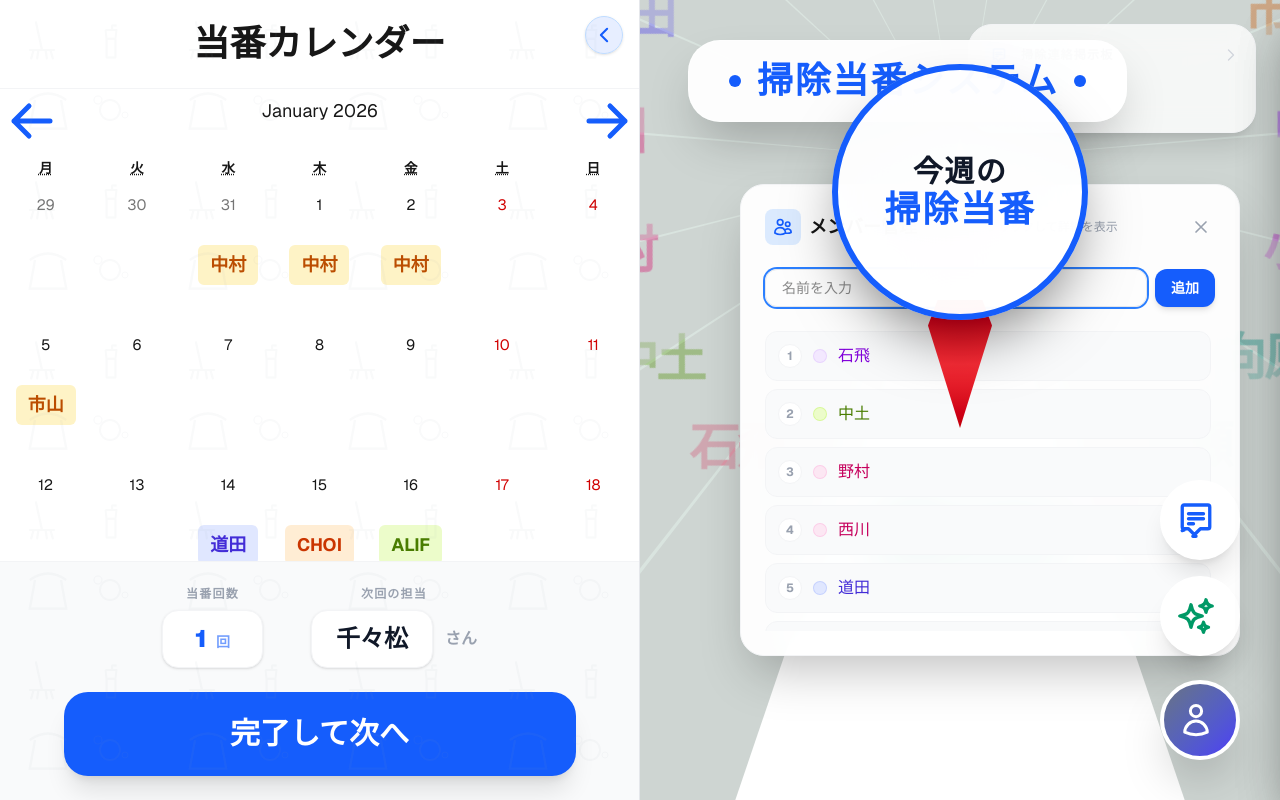
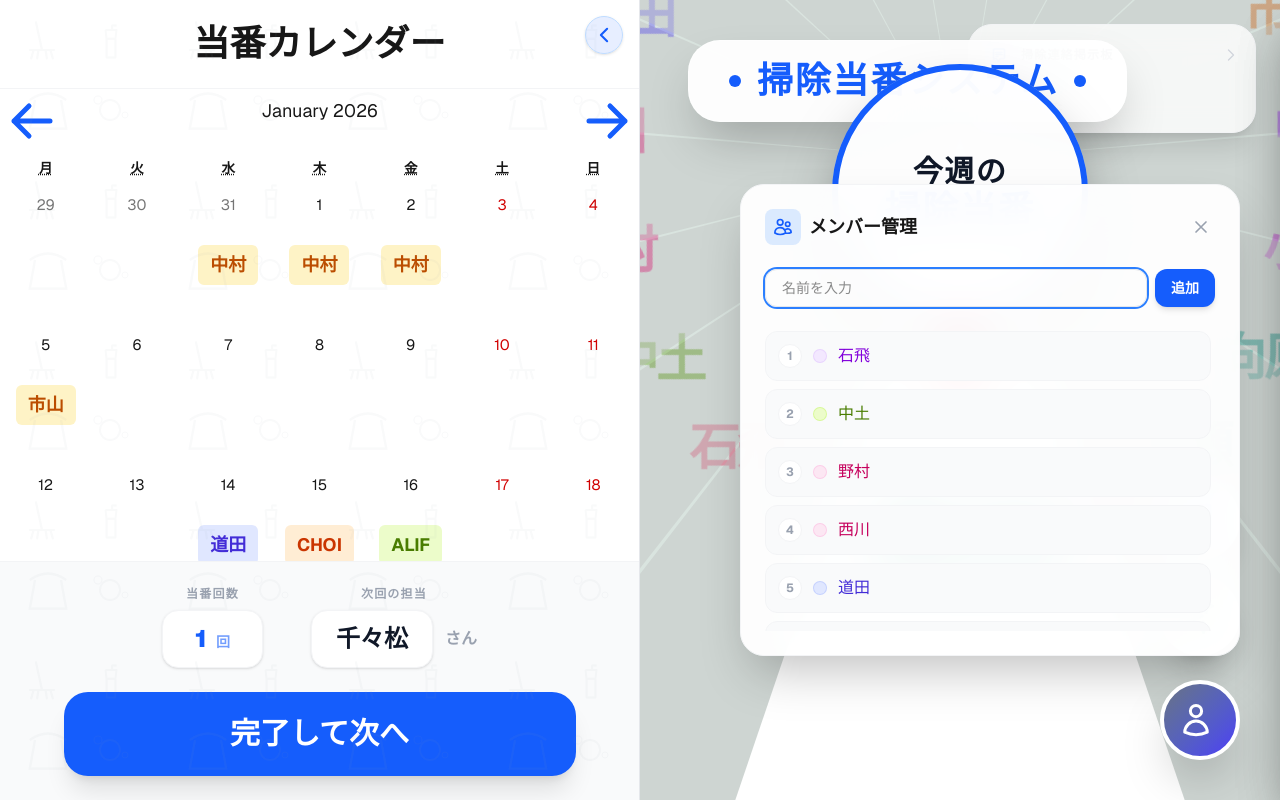
Before and after one commit to dobocreate/training, a Next.js app in the folder nagata_souji_train/: page / in a window 1280 px wide. Both pictures are taken after a click on the button "メンバー編集". Built offline with nearby package versions, Linux system fonts and the light colour scheme.

Commit message:
(長田)メンバー管理ページの変更

```diff
--- a/nagata_souji_train/app/components/member-manager/MemberProfileModal.tsx
+++ b/nagata_souji_train/app/components/member-manager/MemberProfileModal.tsx
@@ -52,7 +52,7 @@ export const MemberProfileModal: React.FC<MemberProfileModalProps> = ({
     const usedColors = Object.values(profiles).map(p => p.color);
 
     return (
-        <div className="fixed inset-0 z-[60] flex items-center justify-center bg-black/40 backdrop-blur-sm p-4 animate-in fade-in duration-200" onClick={onClose}>
+        <div className="fixed inset-0 z-[250] flex items-center justify-center bg-black/40 backdrop-blur-sm p-4 animate-in fade-in duration-200" onClick={onClose}>
             <div
                 className={`bg-white dark:bg-zinc-900 w-full max-w-md rounded-3xl shadow-2xl overflow-hidden border border-gray-200 dark:border-zinc-800 transform transition-all scale-100`}
                 onClick={(e) => e.stopPropagation()}
--- a/nagata_souji_train/app/components/member-manager/MemberQueuePanel.tsx
+++ b/nagata_souji_train/app/components/member-manager/MemberQueuePanel.tsx
@@ -40,7 +40,7 @@ export const MemberQueuePanel: React.FC<MemberQueuePanelProps> = ({
     };
 
     return (
-        <div className="absolute bottom-36 right-10 z-40 p-6 border border-gray-100 dark:border-zinc-800 rounded-3xl bg-white/95 backdrop-blur-xl shadow-2xl dark:bg-zinc-900/95 w-[500px] transform transition-all animate-in fade-in slide-in-from-bottom-5 duration-200 origin-bottom-right">
+        <div className="absolute bottom-36 right-10 z-[200] p-6 border border-gray-100 dark:border-zinc-800 rounded-3xl bg-white/95 backdrop-blur-xl shadow-2xl dark:bg-zinc-900/95 w-[500px] transform transition-all animate-in fade-in slide-in-from-bottom-5 duration-200 origin-bottom-right">
             <div className="flex justify-between items-center mb-6">
                 <div className="flex items-center gap-2">
                     <div className="p-2 bg-blue-100 dark:bg-blue-900/30 rounded-lg">
@@ -50,9 +50,7 @@ export const MemberQueuePanel: React.FC<MemberQueuePanelProps> = ({
                     </div>
                     <h3 className="font-bold text-lg dark:text-zinc-200">メンバー管理</h3>
                 </div>
-                <div className="text-gray-400 text-xs">
-                    クリックして詳細を表示
-                </div>
+
                 <button
                     onClick={onClose}
                     className="p-1 text-gray-400 hover:text-gray-600 hover:bg-gray-100 rounded-full transition dark:hover:bg-zinc-800"
@@ -99,6 +97,7 @@ export const MemberQueuePanel: React.FC<MemberQueuePanelProps> = ({
                             </div>
 
                             <div className="flex items-center gap-1 opacity-0 group-hover:opacity-100 transition-opacity" onClick={(e) => e.stopPropagation()}>
+                                <span className="text-[10px] text-gray-400 mr-2 hidden sm:inline">クリックして詳細を表示</span>
                                 <button
                                     onClick={() => onMoveUp(index)}
                                     disabled={index === 0}
--- a/nagata_souji_train/app/components/member-manager/ToggleButton.tsx
+++ b/nagata_souji_train/app/components/member-manager/ToggleButton.tsx
@@ -9,7 +9,7 @@ export const ToggleButton: React.FC<ToggleButtonProps> = ({ isExpanded, onToggle
     return (
         <button
             onClick={onToggle}
-            className={`absolute bottom-10 right-10 flex flex-row-reverse items-center bg-gradient-to-br from-blue-500 to-indigo-600 rounded-full shadow-2xl text-white z-50 group border-4 border-white dark:border-zinc-800 transition-all duration-300 ease-out overflow-hidden ${isExpanded ? "w-20 h-20 from-gray-500 to-gray-600" : "h-20 w-20 hover:w-72"}`}
+            className={`absolute bottom-10 right-10 flex flex-row-reverse items-center bg-gradient-to-br from-blue-500 to-indigo-600 rounded-full shadow-2xl text-white z-[201] group border-4 border-white dark:border-zinc-800 transition-all duration-300 ease-out overflow-hidden ${isExpanded ? "w-20 h-20 from-gray-500 to-gray-600" : "h-20 w-20 hover:w-72"}`}
             aria-label={isExpanded ? "閉じる" : "メンバー管理"}
         >
             <div className="flex-shrink-0 w-20 h-full flex items-center justify-center">
```
